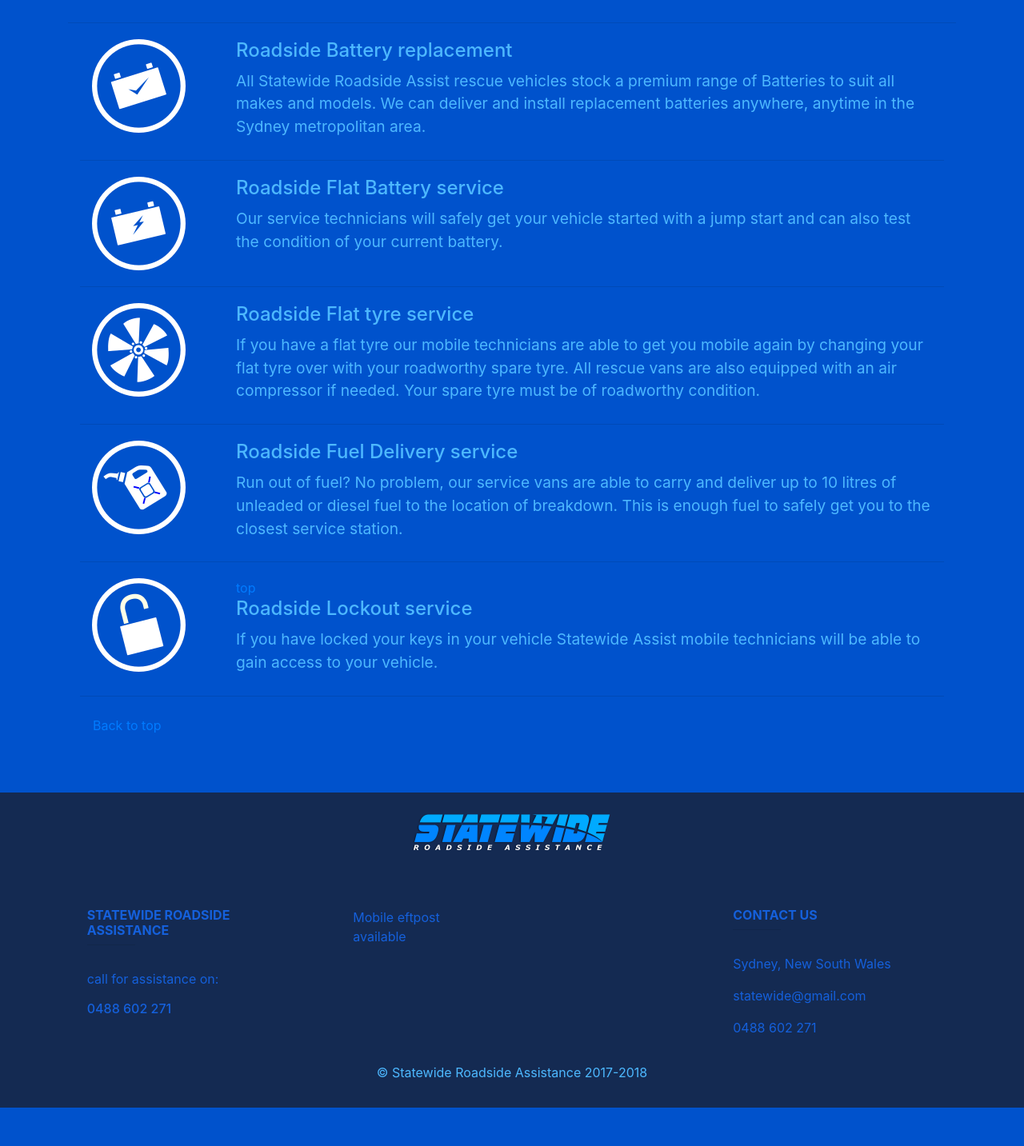
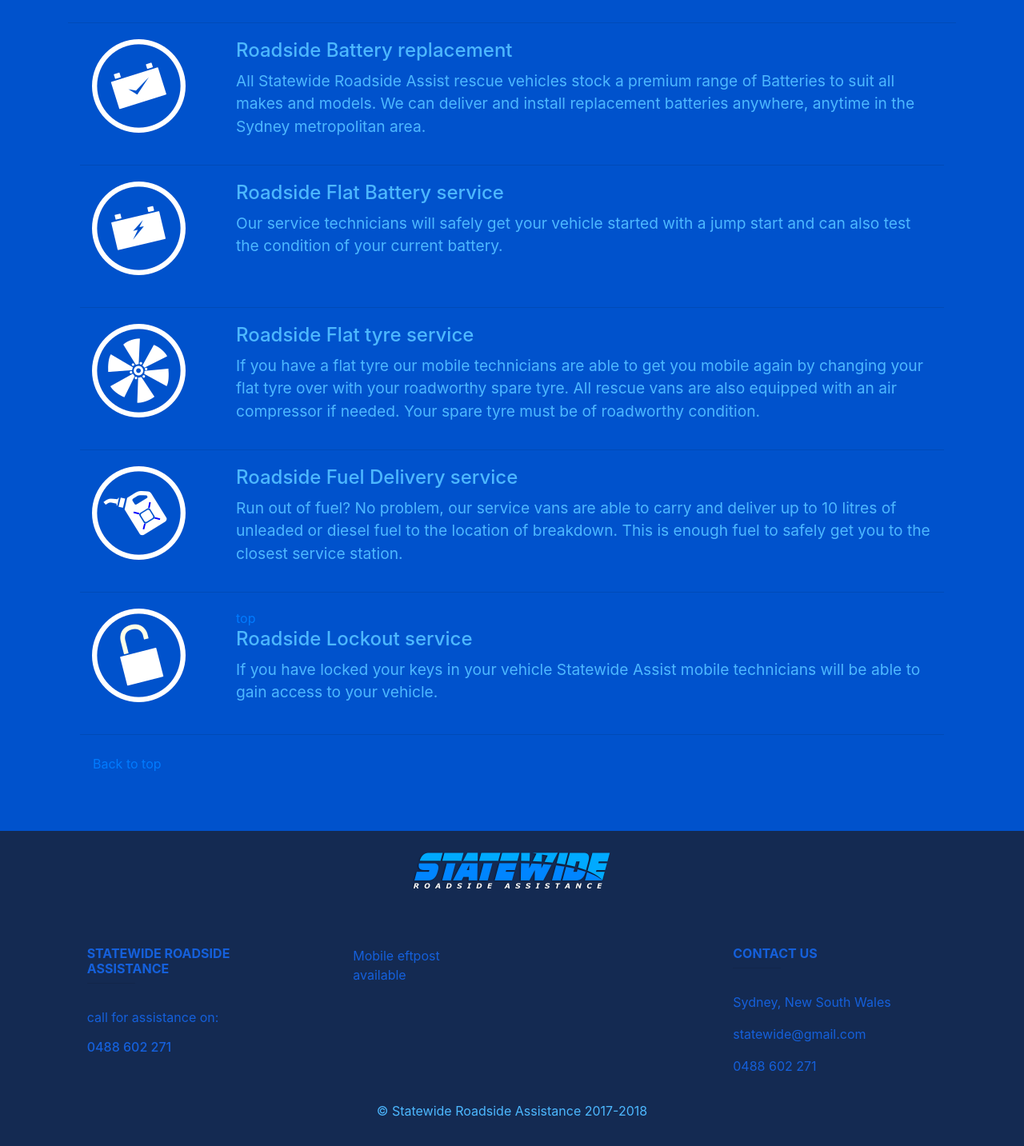
Before and after one commit to DawnOfCremation/statewide-assist, a Django app: page / in a window 1280 px wide; the page is wider, and only the part inside the window is pictured. Shown: the part 700-2133 px from the top of that part at 80% size. Before the commit the page ends 2085 px from the top of that part, so only its background shows below. Run offline with Django 3.2, Linux system fonts and the light colour scheme; some libraries are stand-ins or nearby versions.

Commit message:
minorcss fix

```diff
--- a/statewidera/static/custom.css
+++ b/statewidera/static/custom.css
@@ -52,7 +52,7 @@
 	margin:100px 0;
 }
 .cont-marg2{
-	margin-bottom: 0px;
+	margin-bottom: 20px;
   margin-left: auto;
   margin-right: auto;
 }
```
